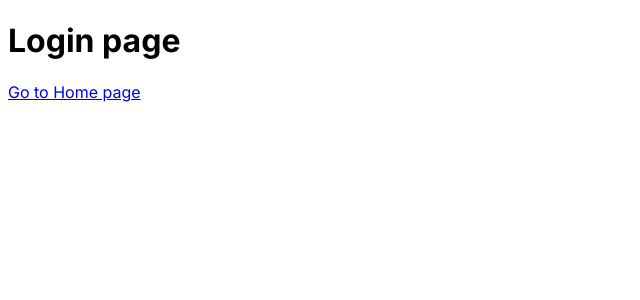
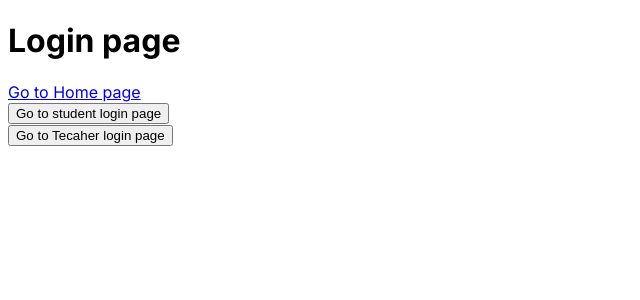
Before and after one commit to rohiturkaripangram/learnnextjs, a Next.js app: page /login in a window 1280 px wide. Shown: the top 300 px of the page, without its empty margins (0-640 px from the left). Built offline with nearby package versions, Linux system fonts and the light colour scheme.

Commit message:
Update login

```diff
--- a/src/app/login/page.js
+++ b/src/app/login/page.js
@@ -1,9 +1,17 @@
+"use client"
 import Link from "next/link"
+import {useRouter} from 'next/navigation'
+
 const Login=()=>{
+    const router=useRouter();
     return(
         <div>
         <h1 className="font-bold">Login page</h1>
         <Link href="/">Go to Home page</Link>
+        <br/>
+        <button onClick={()=>router.push("/login/loginstudent")}>Go to student login page</button>
+        <br/>
+        <button onClick={()=>router.push("/login/loginteacher")}>Go to Tecaher login page</button>
         </div>
     )
 }
```
